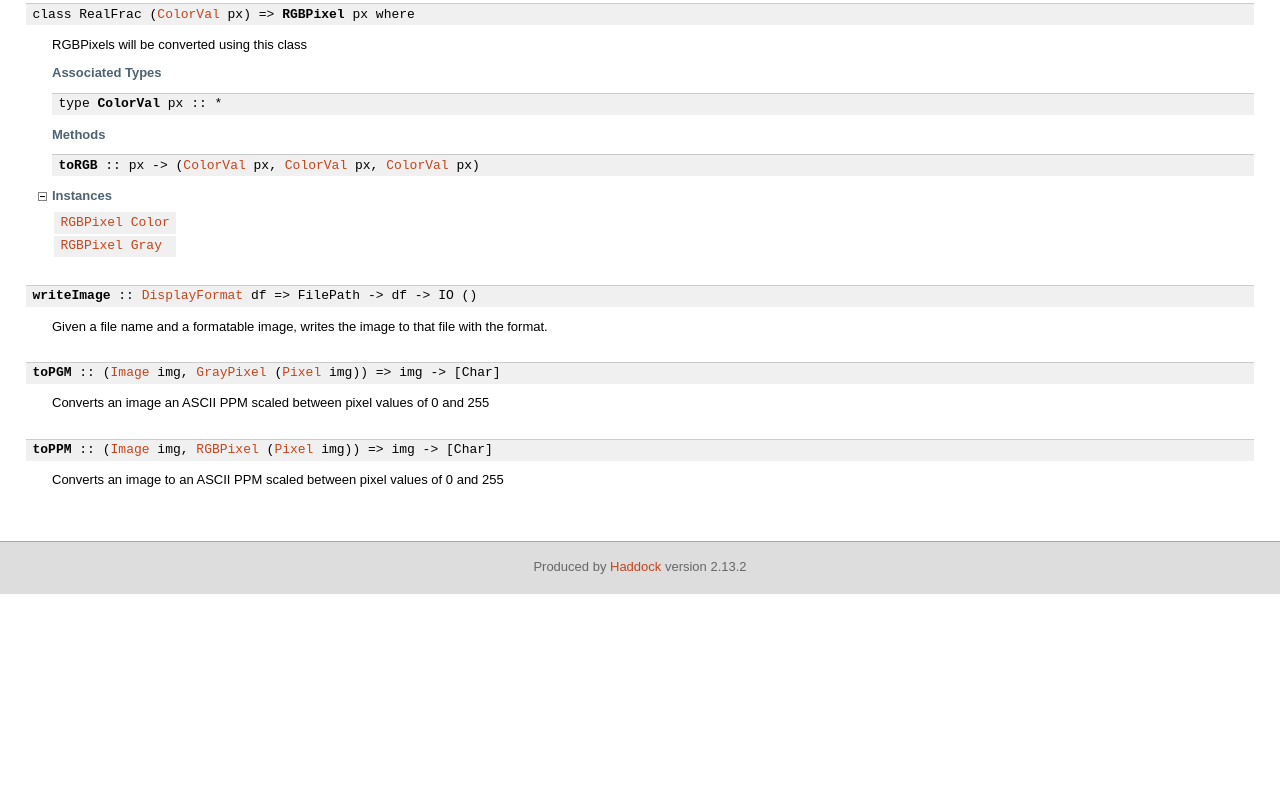
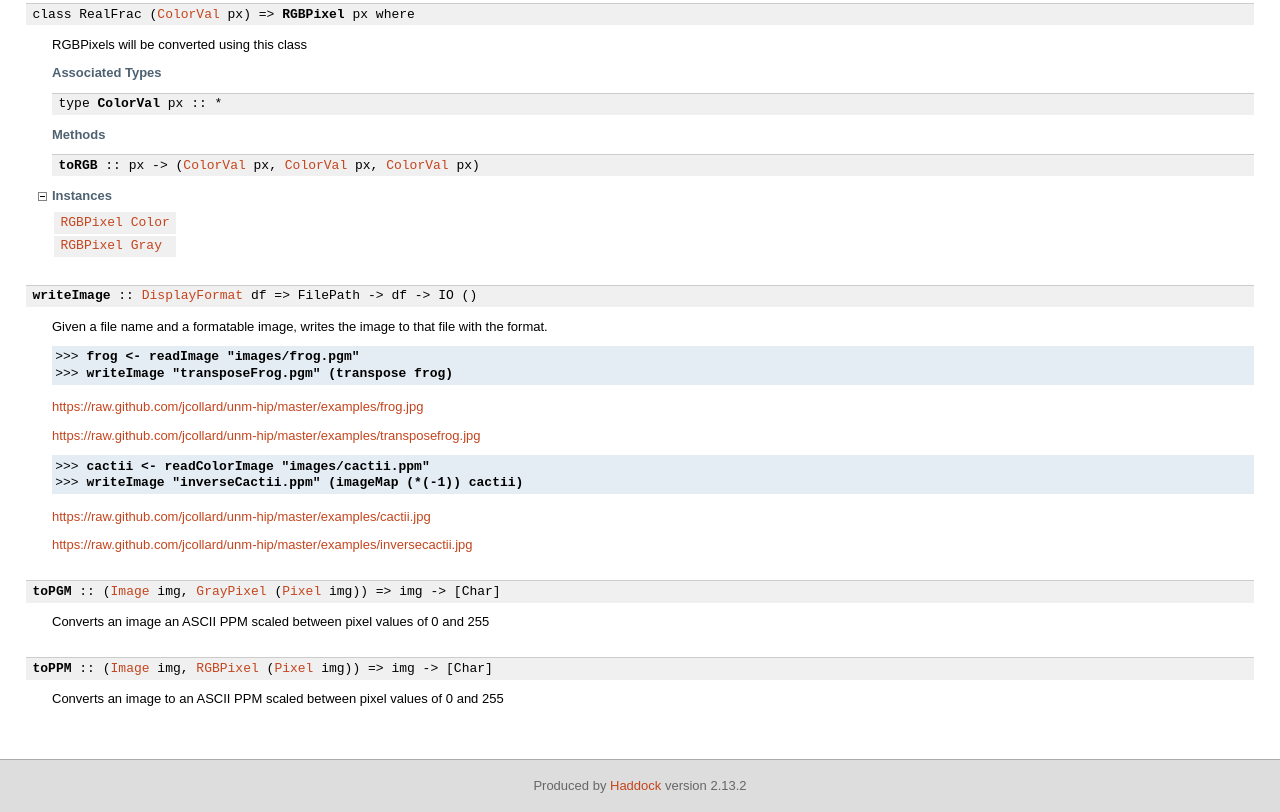
Before and after one commit to jcollard/unm-hip, a plain HTML site: page haddock/Data-Image-IO.html in a window 1280 px wide. Shown: the part 659-1471 px from the top of the page. Before the commit the page ends 1253 px from the top, so only its background shows below. Drawn offline with Linux system fonts and the light colour scheme.

Commit message:
Added examples to IO.hs

```diff
--- a/haddock/Data-Image-IO.html
+++ b/haddock/Data-Image-IO.html
@@ -6,6 +6,14 @@ window.onload = function () {pageLoad();setSynopsis("mini_Data-Image-IO.html");}
 </p></div><div class="subs associated-types"><p class="caption">Associated Types</p><p class="src"><span class="keyword">type</span> <a name="t:GrayVal" class="def">GrayVal</a> px :: *</p></div><div class="subs methods"><p class="caption">Methods</p><p class="src"><a name="v:toGray" class="def">toGray</a> :: px -&gt; <a href="Data-Image-IO.html#t:GrayVal">GrayVal</a> px</p></div><div class="subs instances"><p id="control.i:GrayPixel" class="caption collapser" onclick="toggleSection('i:GrayPixel')">Instances</p><div id="section.i:GrayPixel" class="show"><table><tr><td class="src"><a href="Data-Image-IO.html#t:GrayPixel">GrayPixel</a> <a href="Data-Image-Boxed.html#t:Color">Color</a></td><td class="doc empty">&nbsp;</td></tr><tr><td class="src"><a href="Data-Image-IO.html#t:GrayPixel">GrayPixel</a> <a href="Data-Image-Boxed.html#t:Gray">Gray</a></td><td class="doc empty">&nbsp;</td></tr></table></div></div></div><div class="top"><p class="src"><span class="keyword">class</span> RealFrac (<a href="Data-Image-IO.html#t:ColorVal">ColorVal</a> px) =&gt; <a name="t:RGBPixel" class="def">RGBPixel</a> px  <span class="keyword">where</span></p><div class="doc"><p>RGBPixels will be converted using this class
 </p></div><div class="subs associated-types"><p class="caption">Associated Types</p><p class="src"><span class="keyword">type</span> <a name="t:ColorVal" class="def">ColorVal</a> px :: *</p></div><div class="subs methods"><p class="caption">Methods</p><p class="src"><a name="v:toRGB" class="def">toRGB</a> :: px -&gt; (<a href="Data-Image-IO.html#t:ColorVal">ColorVal</a> px, <a href="Data-Image-IO.html#t:ColorVal">ColorVal</a> px, <a href="Data-Image-IO.html#t:ColorVal">ColorVal</a> px)</p></div><div class="subs instances"><p id="control.i:RGBPixel" class="caption collapser" onclick="toggleSection('i:RGBPixel')">Instances</p><div id="section.i:RGBPixel" class="show"><table><tr><td class="src"><a href="Data-Image-IO.html#t:RGBPixel">RGBPixel</a> <a href="Data-Image-Boxed.html#t:Color">Color</a></td><td class="doc empty">&nbsp;</td></tr><tr><td class="src"><a href="Data-Image-IO.html#t:RGBPixel">RGBPixel</a> <a href="Data-Image-Boxed.html#t:Gray">Gray</a></td><td class="doc empty">&nbsp;</td></tr></table></div></div></div><div class="top"><p class="src"><a name="v:writeImage" class="def">writeImage</a> :: <a href="Data-Image-IO.html#t:DisplayFormat">DisplayFormat</a> df =&gt; FilePath -&gt; df -&gt; IO ()</p><div class="doc"><p>Given a file name and a formatable image, writes the image to that file
     with the format.
+</p><pre class="screen"><code class="prompt">&gt;&gt;&gt; </code><strong class="userinput"><code>frog &lt;- readImage &quot;images/frog.pgm&quot;
+</code></strong><code class="prompt">&gt;&gt;&gt; </code><strong class="userinput"><code>writeImage &quot;transposeFrog.pgm&quot; (transpose frog)
+</code></strong></pre><p><a href="https://raw.github.com/jcollard/unm-hip/master/examples/frog.jpg">https://raw.github.com/jcollard/unm-hip/master/examples/frog.jpg</a>
+</p><p><a href="https://raw.github.com/jcollard/unm-hip/master/examples/transposefrog.jpg">https://raw.github.com/jcollard/unm-hip/master/examples/transposefrog.jpg</a>
+</p><pre class="screen"><code class="prompt">&gt;&gt;&gt; </code><strong class="userinput"><code>cactii &lt;- readColorImage &quot;images/cactii.ppm&quot;
+</code></strong><code class="prompt">&gt;&gt;&gt; </code><strong class="userinput"><code>writeImage &quot;inverseCactii.ppm&quot; (imageMap (*(-1)) cactii)
+</code></strong></pre><p><a href="https://raw.github.com/jcollard/unm-hip/master/examples/cactii.jpg">https://raw.github.com/jcollard/unm-hip/master/examples/cactii.jpg</a>
+</p><p><a href="https://raw.github.com/jcollard/unm-hip/master/examples/inversecactii.jpg">https://raw.github.com/jcollard/unm-hip/master/examples/inversecactii.jpg</a>
 </p></div></div><div class="top"><p class="src"><a name="v:toPGM" class="def">toPGM</a> :: (<a href="Data-Image-Internal.html#t:Image">Image</a> img, <a href="Data-Image-IO.html#t:GrayPixel">GrayPixel</a> (<a href="Data-Image-Internal.html#t:Pixel">Pixel</a> img)) =&gt; img -&gt; [Char]</p><div class="doc"><p>Converts an image an ASCII PPM scaled between pixel values of 0 and 255
 </p></div></div><div class="top"><p class="src"><a name="v:toPPM" class="def">toPPM</a> :: (<a href="Data-Image-Internal.html#t:Image">Image</a> img, <a href="Data-Image-IO.html#t:RGBPixel">RGBPixel</a> (<a href="Data-Image-Internal.html#t:Pixel">Pixel</a> img)) =&gt; img -&gt; [Char]</p><div class="doc"><p>Converts an image to an ASCII PPM scaled between pixel values of 0 and 255
 </p></div></div></div></div><div id="footer"><p>Produced by <a href="http://www.haskell.org/haddock/">Haddock</a> version 2.13.2</p></div></body></html>
```
Also changed, not shown: examples/cactii.jpg (added), examples/inversecactii.jpg (added), 1 other file.
